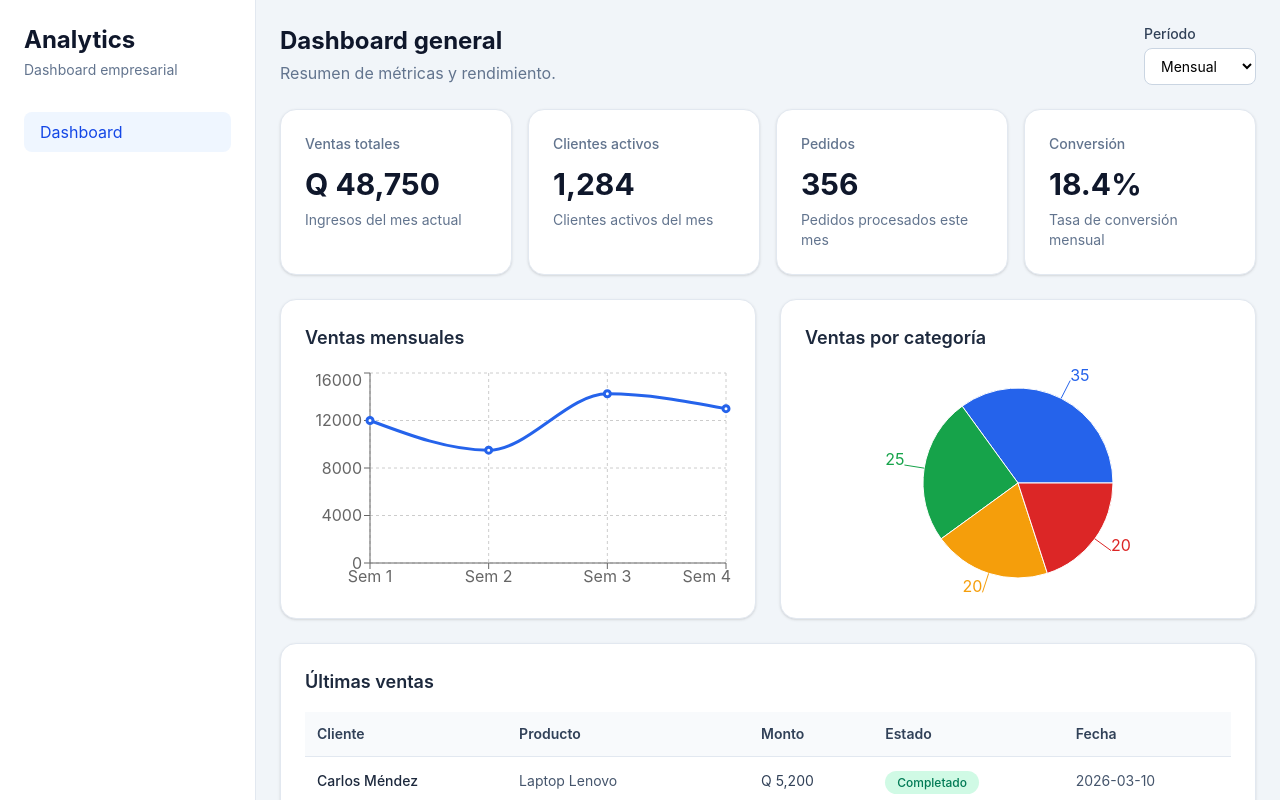
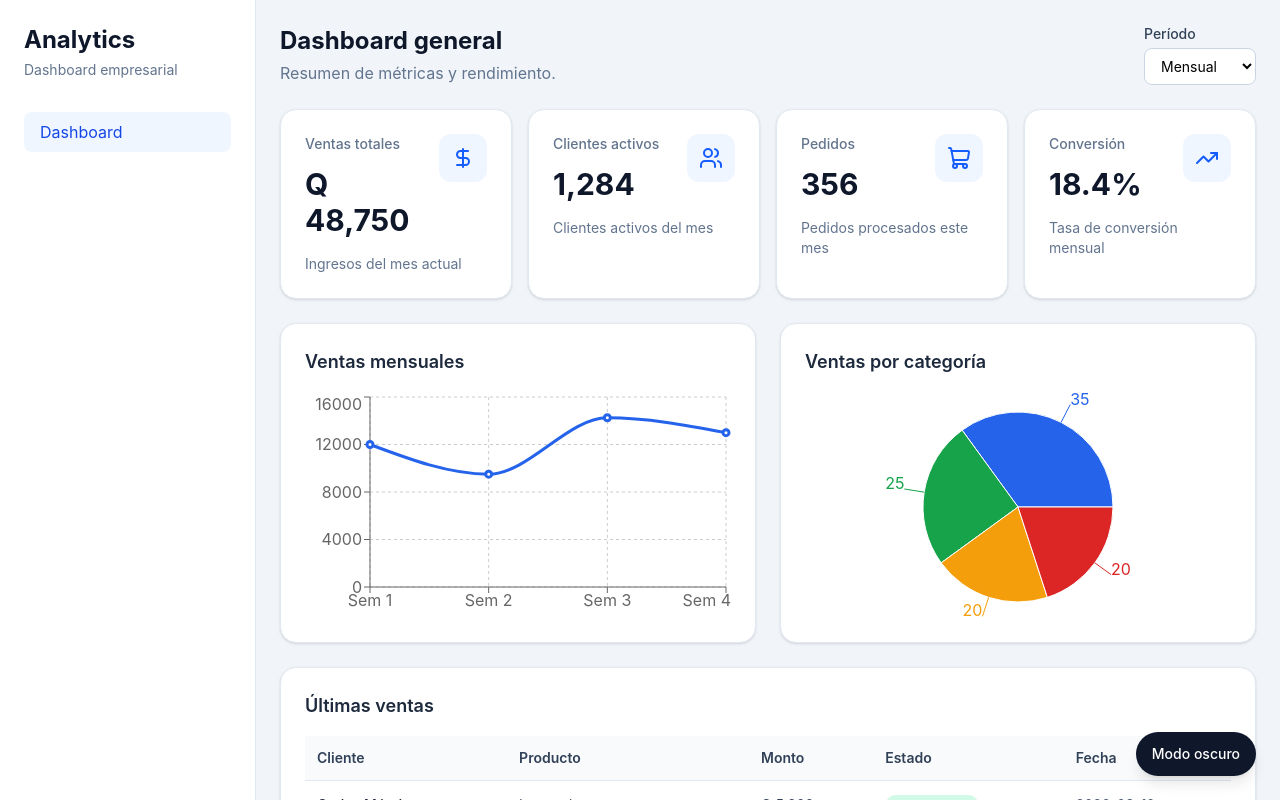
Before and after one commit to jorge2360/react-analytics-dashboard, a React (Vite) app: page / in a window 1280 px wide. Shown: the top 800 px of the page. Built offline with nearby package versions, Linux system fonts and the light colour scheme.

Commit message:
Implementacion de iconos, animacion y modo oscuro

```diff
--- a/package.json
+++ b/package.json
@@ -10,6 +10,7 @@
     "preview": "vite preview"
   },
   "dependencies": {
+    "lucide-react": "^1.14.0",
     "react": "^19.2.6",
     "react-dom": "^19.2.6",
     "recharts": "^3.8.1"
--- a/src/App.jsx
+++ b/src/App.jsx
@@ -1,10 +1,28 @@
 import Sidebar from './components/Sidebar'
 import DashboardPage from './pages/DashboardPage'
+import { useEffect, useState } from 'react'
 
 function App() {
+  const [darkMode, setDarkMode] = useState(false)
+
+  useEffect(() => {
+    if (darkMode) {
+      document.documentElement.classList.add('dark')
+    } else {
+      document.documentElement.classList.remove('dark')
+    }
+  }, [darkMode])
+
   return (
-    <div className="min-h-screen bg-slate-100">
+    <div className="min-h-screen bg-slate-100 dark:bg-slate-900">
       <Sidebar />
+
+      <button
+        onClick={() => setDarkMode(!darkMode)}
+        className="fixed bottom-6 right-6 z-50 rounded-full bg-slate-900 px-4 py-3 text-sm font-medium text-white shadow-lg transition hover:scale-105 dark:bg-white dark:text-slate-900"
+      >
+        {darkMode ? 'Modo claro' : 'Modo oscuro'}
+      </button>
 
       <main className="lg:ml-64">
         <DashboardPage />
--- a/src/components/MetricCard.jsx
+++ b/src/components/MetricCard.jsx
@@ -1,9 +1,20 @@
-function MetricCard({ title, value, description }) {
+function MetricCard({ title, value, description, icon: Icon }) {
   return (
-    <div className="rounded-2xl border border-slate-200 bg-white p-6 shadow-sm">
-      <p className="text-sm font-medium text-slate-500">{title}</p>
-      <h3 className="mt-3 text-3xl font-bold text-slate-900">{value}</h3>
-      <p className="mt-2 text-sm text-slate-500">{description}</p>
+    <div className="rounded-2xl border border-slate-200 bg-white p-6 shadow-sm transition hover:-translate-y-1 hover:shadow-md">
+      <div className="flex items-start justify-between">
+        <div>
+          <p className="text-sm font-medium text-slate-500">{title}</p>
+          <h3 className="mt-3 text-3xl font-bold text-slate-900">{value}</h3>
+        </div>
+
+        {Icon && (
+          <div className="rounded-xl bg-blue-50 p-3 text-blue-600">
+            <Icon size={24} />
+          </div>
+        )}
+      </div>
+
+      <p className="mt-4 text-sm text-slate-500">{description}</p>
     </div>
   )
 }
--- a/src/components/Sidebar.jsx
+++ b/src/components/Sidebar.jsx
@@ -11,7 +11,7 @@ function Sidebar() {
         <p className="mt-1 text-sm text-slate-500">Dashboard empresarial</p>
 
         <nav className="mt-8 space-y-2">
-          <a className="block rounded-lg bg-blue-50 px-4 py-2 text-blue-700" href="#">
+          <a className="block rounded-lg bg-blue-50 px-4 py-2 text-blue-700 transition hover:bg-blue-100" href="#">
             Dashboard
           </a>
         </nav>
--- a/src/data/dashboardData.js
+++ b/src/data/dashboardData.js
@@ -1,27 +1,38 @@
+import {
+  DollarSign,
+  Users,
+  ShoppingCart,
+  TrendingUp,
+} from 'lucide-react'
+
 export const metrics = [
   {
     id: 1,
     title: 'Ventas totales',
     value: 'Q 48,750',
     description: 'Ingresos del mes actual',
+    icon: DollarSign,
   },
   {
     id: 2,
     title: 'Clientes activos',
     value: '1,284',
     description: 'Clientes registrados activos',
+    icon: Users,
   },
   {
     id: 3,
     title: 'Pedidos',
     value: '356',
     description: 'Pedidos procesados este mes',
+    icon: ShoppingCart,
   },
   {
     id: 4,
     title: 'Conversión',
     value: '18.4%',
     description: 'Tasa de conversión mensual',
+    icon: TrendingUp,
   },
 ]
 export const salesData = [
@@ -77,10 +88,10 @@ export const periodData = {
   mensual: {
     label: 'Mensual',
     metrics: [
-      { id: 1, title: 'Ventas totales', value: 'Q 48,750', description: 'Ingresos del mes actual' },
-      { id: 2, title: 'Clientes activos', value: '1,284', description: 'Clientes activos del mes' },
-      { id: 3, title: 'Pedidos', value: '356', description: 'Pedidos procesados este mes' },
-      { id: 4, title: 'Conversión', value: '18.4%', description: 'Tasa de conversión mensual' },
+      { id: 1, title: 'Ventas totales', value: 'Q 48,750', description: 'Ingresos del mes actual', icon: DollarSign },
+      { id: 2, title: 'Clientes activos', value: '1,284', description: 'Clientes activos del mes', icon: Users },
+      { id: 3, title: 'Pedidos', value: '356', description: 'Pedidos procesados este mes', icon: ShoppingCart },
+      { id: 4, title: 'Conversión', value: '18.4%', description: 'Tasa de conversión mensual', icon: TrendingUp },
     ],
     salesData: [
       { month: 'Sem 1', ventas: 12000 },
@@ -92,10 +103,10 @@ export const periodData = {
   trimestral: {
     label: 'Trimestral',
     metrics: [
-      { id: 1, title: 'Ventas totales', value: 'Q 138,400', description: 'Ingresos del trimestre' },
-      { id: 2, title: 'Clientes activos', value: '3,420', description: 'Clientes activos del trimestre' },
-      { id: 3, title: 'Pedidos', value: '1,024', description: 'Pedidos procesados este trimestre' },
-      { id: 4, title: 'Conversión', value: '21.2%', description: 'Tasa de conversión trimestral' },
+      { id: 1, title: 'Ventas totales', value: 'Q 138,400', description: 'Ingresos del trimestre', icon: DollarSign },
+      { id: 2, title: 'Clientes activos', value: '3,420', description: 'Clientes activos del trimestre', icon: Users },
+      { id: 3, title: 'Pedidos', value: '1,024', description: 'Pedidos procesados este trimestre', icon: ShoppingCart },
+      { id: 4, title: 'Conversión', value: '21.2%', description: 'Tasa de conversión trimestral', icon: TrendingUp },
     ],
     salesData: [
       { month: 'Ene', ventas: 40500 },
@@ -106,10 +117,10 @@ export const periodData = {
   anual: {
     label: 'Anual',
     metrics: [
-      { id: 1, title: 'Ventas totales', value: 'Q 620,900', description: 'Ingresos del año actual' },
-      { id: 2, title: 'Clientes activos', value: '12,840', description: 'Clientes activos del año' },
-      { id: 3, title: 'Pedidos', value: '4,356', description: 'Pedidos procesados este año' },
-      { id: 4, title: 'Conversión', value: '24.8%', description: 'Tasa de conversión anual' },
+      { id: 1, title: 'Ventas totales', value: 'Q 620,900', description: 'Ingresos del año actual', icon: DollarSign },
+      { id: 2, title: 'Clientes activos', value: '12,840', description: 'Clientes activos del año', icon: Users },
+      { id: 3, title: 'Pedidos', value: '4,356', description: 'Pedidos procesados este año', icon: ShoppingCart },
+      { id: 4, title: 'Conversión', value: '24.8%', description: 'Tasa de conversión anual', icon: TrendingUp },
     ],
     salesData: [
       { month: 'Q1', ventas: 138400 },
--- a/src/index.css
+++ b/src/index.css
@@ -1 +1,2 @@
 @import "tailwindcss";
+@custom-variant dark (&:where(.dark, .dark *));
--- a/src/pages/DashboardPage.jsx
+++ b/src/pages/DashboardPage.jsx
@@ -43,7 +43,8 @@ function DashboardPage() {
             title={metric.title}
             value={metric.value}
             description={metric.description}
-          />
+            icon={metric.icon}
+            />
         ))}
       </div>
 
```
Also changed, not shown: 1 other file (tests, documents, lock files or other folders).
